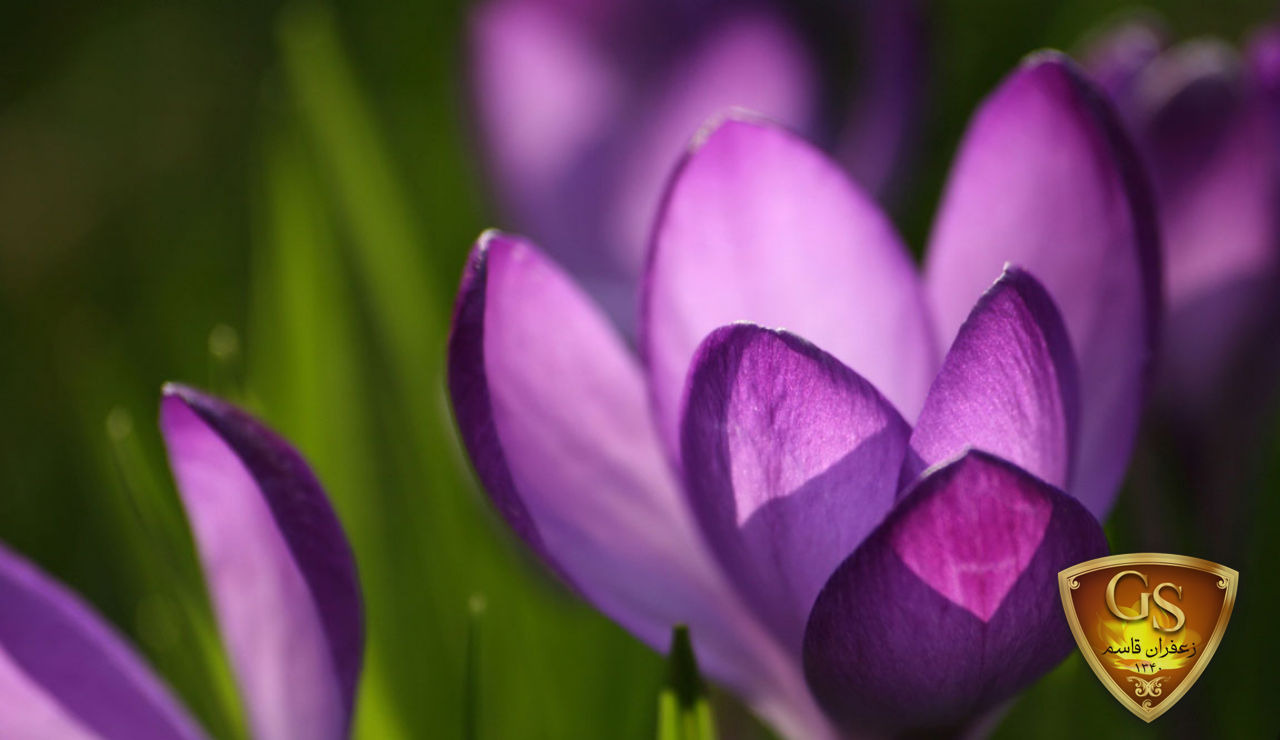
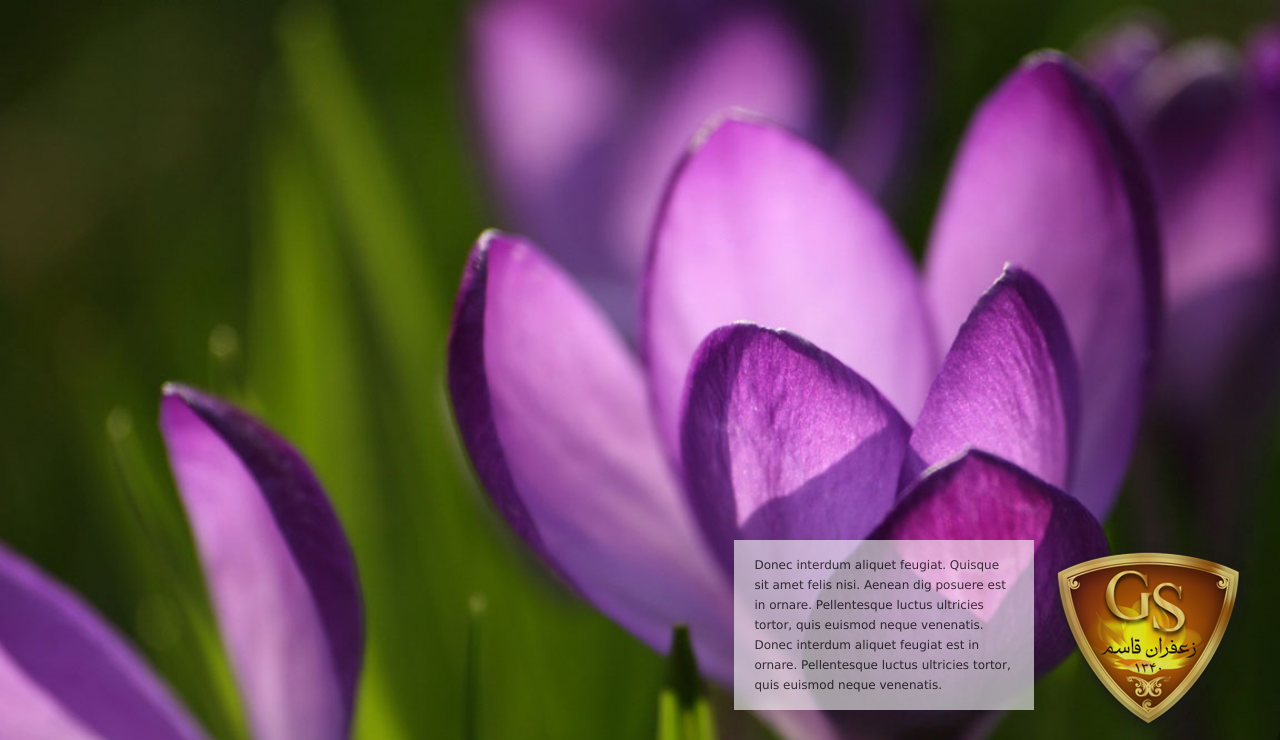
Before and after one commit to AliMD/UnderDev, a PHP site: page / in a window 1280 px wide. Shown: the top 740 px of the page. Run offline with PHP 8.4, Linux system fonts and the light colour scheme.

Commit message:
add text and background

```diff
--- a/htdocs/index.php
+++ b/htdocs/index.php
@@ -15,6 +15,9 @@
 	<section class='slideshow'>
 		<div class="logo">
 			<h1 class="indent">Ghasem Saffron</h1>
+			<div class="desc">
+				<p>Donec interdum aliquet feugiat. Quisque sit amet felis nisi. Aenean dig posuere est in ornare. Pellentesque luctus ultricies tortor, quis euismod neque venenatis. Donec interdum aliquet feugiat est in ornare. Pellentesque luctus ultricies tortor, quis euismod neque venenatis.</p>
+			</div>
 		</div>
 		<div class="noise"></div>
 		<section class="backimg">
--- a/htdocs/style.css
+++ b/htdocs/style.css
@@ -15,7 +15,6 @@ div.logo {
   background-repeat: no-repeat;
   width: 212px;
   height: 200px;
-  overflow: hidden;
   position: fixed;
   right: 2%;
   bottom: 60px;
@@ -26,6 +25,24 @@ div.logo:hover {
   -webkit-transition: opacity 250ms;
   opacity: 0.98;
 }
+
+div.logo div.desc{
+  width: 300px;
+  background-image: url('images/desc-bg.png');
+  background-repeat: repeat;
+  position: absolute;
+  top: 0;
+  right: 220px;
+
+}
+
+div.desc p{
+  color: #272727;
+  font: normal 12px 'Lucida Sans Unicode', 'Lucida Grande', Arial, san-serif;
+  padding: 15px 20px 15px;
+  line-height: 20px;
+}
+
 h1.indent {
   text-indent: 50000px;
   white-space: nowrap;
```
Also changed, not shown: htdocs/images/bg.png (added), htdocs/images/desc-bg.png (added).
